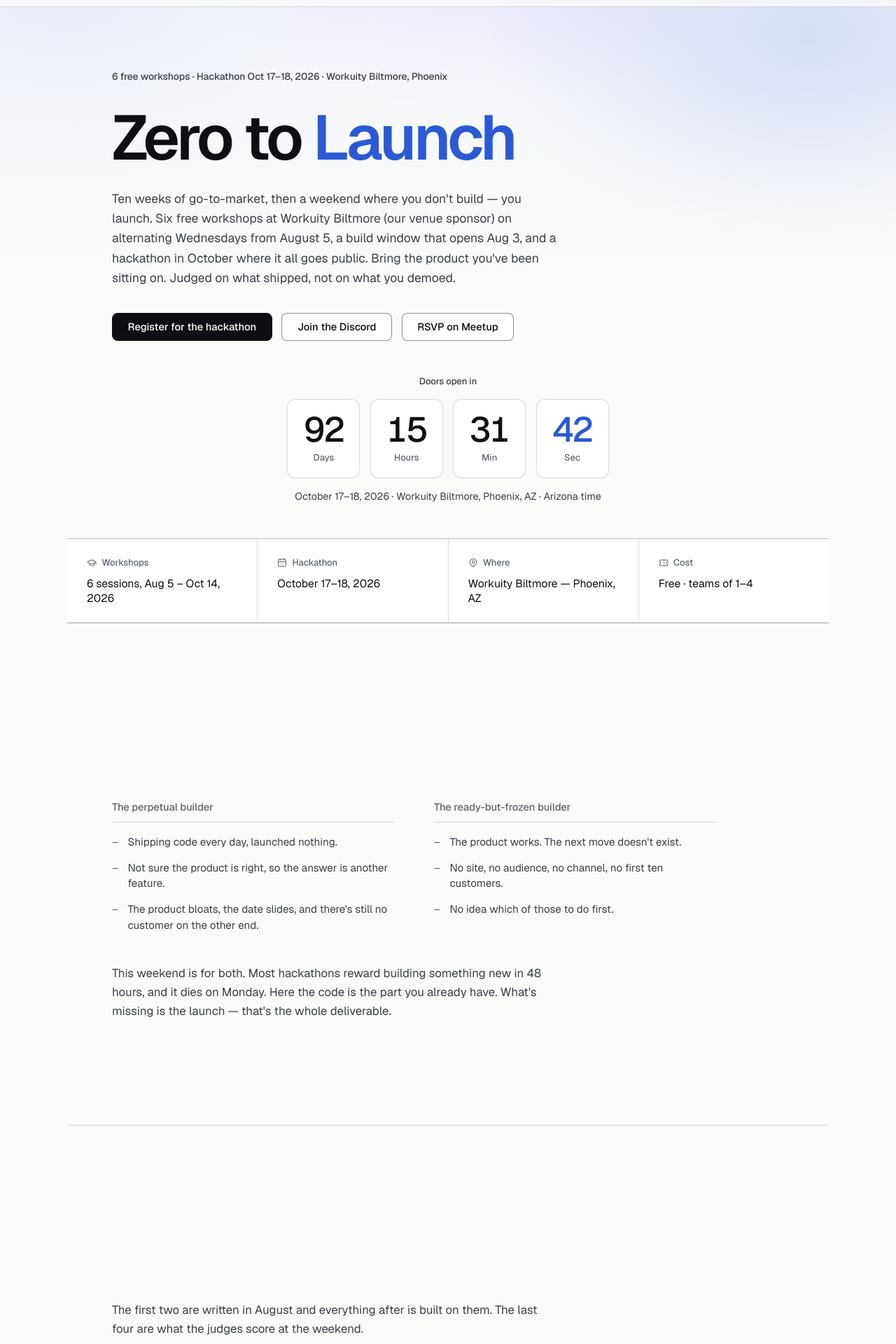
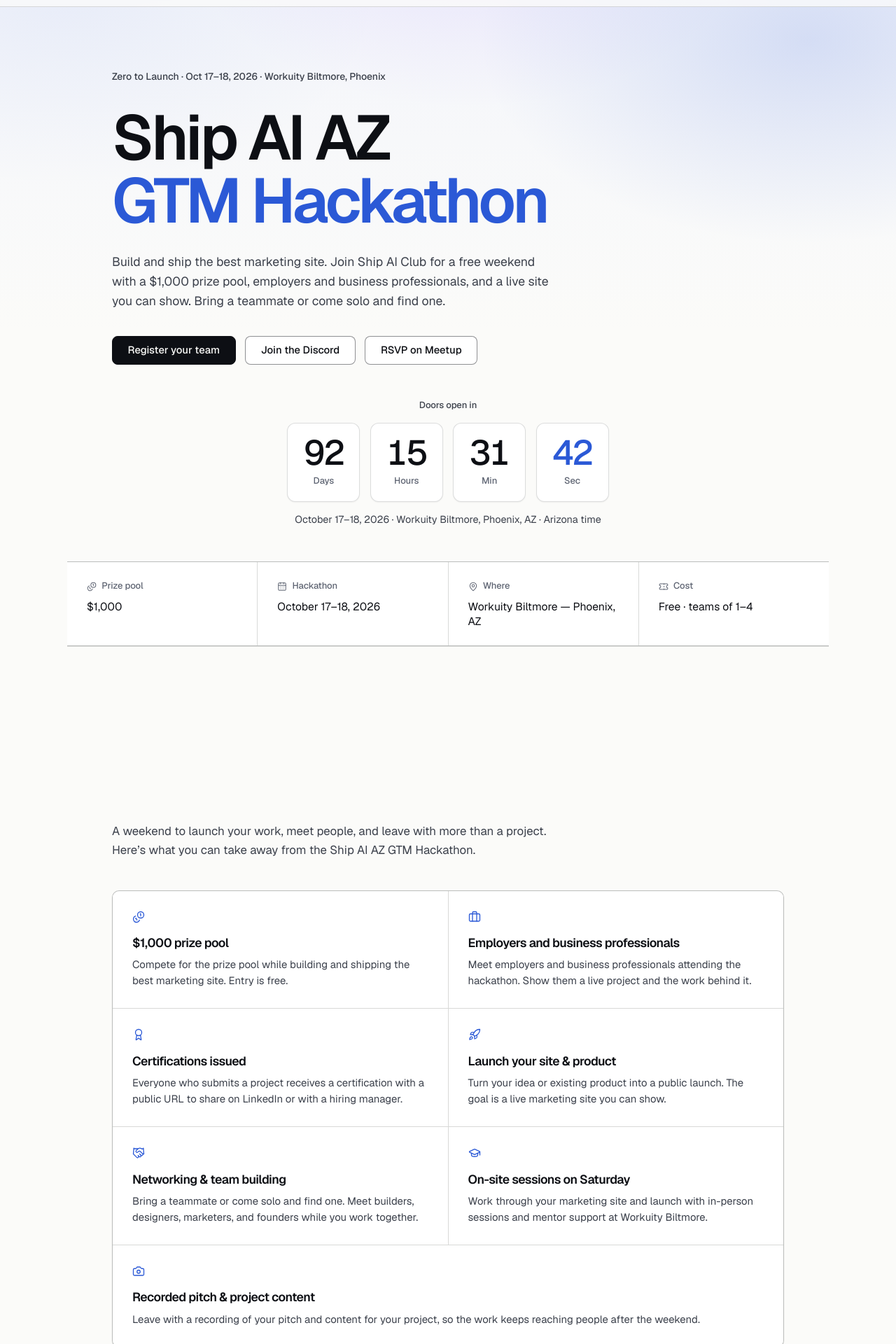
Before and after one commit to Ship-AI-Club/website, a Next.js app: page /programs/zero-to-launch/hackathon in a window 1280 px wide. Shown: the part 60-1980 px from the top of the page at 70% size. Built offline with nearby package versions, Linux system fonts and the light colour scheme; no server answers; the database is empty.

Commit message:
Center Ship AI AZ GTM Hackathon on marketing site launches

```diff
--- a/app/globals.css
+++ b/app/globals.css
@@ -1362,6 +1362,11 @@ h3 .icon {
   padding-bottom: 3rem;
 }
 
+.hk-hero .hero-h1 {
+  white-space: normal;
+  text-wrap: balance;
+}
+
 /* fact strip under the hero */
 
 .hk-facts {
--- a/app/page.jsx
+++ b/app/page.jsx
@@ -129,8 +129,9 @@ export default async function Page() {
             <a className="hero-pill reveal" style={{ "--d": "0ms" }} href={FEATURED.hackathonHref || `/programs/${FEATURED.slug}`}>
               <span className="hero-pill-tag">Now running</span>
               <span className="hero-pill-text">
-                {FEATURED.name}
-                {FEATURED.hasHackathon ? ` — hackathon ${EVENT.datesShort.replace(/, \d{4}$/, "")}` : ""}
+                {FEATURED.hasHackathon
+                  ? `${EVENT.name} · ${EVENT.datesShort.replace(/, \d{4}$/, "")}`
+                  : FEATURED.name}
               </span>
               <ArrowRight size={14} strokeWidth={2} aria-hidden="true" />
             </a>
--- a/app/programs/[program]/hackathon/page.jsx
+++ b/app/programs/[program]/hackathon/page.jsx
@@ -6,20 +6,16 @@ import {
   Briefcase,
   CalendarDays,
   Coins,
-  Eye,
   Camera,
   Gauge,
   Globe2,
   GraduationCap,
   Handshake,
-  LineChart,
-  ListOrdered,
   MapPin,
   Megaphone,
   Mic,
   Rocket,
   Scale,
-  Target,
   Ticket,
   Trophy,
   Users,
@@ -61,7 +57,7 @@ const SOCIALS = [
 ];
 
 const FACTS = [
-  { icon: GraduationCap, label: "Workshops", value: `${EVENT.seriesCount} sessions, ${EVENT.seriesRange}` },
+  { icon: Coins, label: "Prize pool", value: "$1,000" },
   { icon: CalendarDays, label: "Hackathon", value: EVENT.dates },
   { icon: MapPin, label: "Where", value: `${EVENT.venue} — ${EVENT.city}` },
   { icon: Ticket, label: "Cost", value: "Free · teams of 1–4" },
@@ -69,34 +65,19 @@ const FACTS = [
 
 const DELIVERABLES = [
   {
-    icon: Target,
-    title: "Positioning that holds up",
-    copy: "A one-page brief: who it's for, what they use today instead, your sharp edge, the outcome in their words. Swap-tested before anything gets built on it.",
+    icon: Globe2,
+    title: "A live marketing site",
+    copy: "Build a site that makes your product clear: who it helps, why it matters, and what to do next. Publish it at a URL you can share.",
+  },
+  {
+    icon: Rocket,
+    title: "Your site and product, launched",
+    copy: "Put your work in front of people. Bring an existing project or start fresh, then take it public during the weekend.",
   },
   {
     icon: Mic,
-    title: "An elevator pitch you've delivered",
-    copy: "Sixty seconds, five beats, a real ask. One version for customers, one for investors. Said out loud, on the clock, on demo day.",
-  },
-  {
-    icon: Globe2,
-    title: "A live marketing site",
-    copy: "Real URL, real copy, content and SEO in place. Not a placeholder with a waitlist form.",
-  },
-  {
-    icon: Rocket,
-    title: "A public launch",
-    copy: "Executed during the weekend. A date, a channel, an audience. If nobody outside the room can reach it, it didn't launch.",
-  },
-  {
-    icon: LineChart,
-    title: "A growth engine",
-    copy: "One repeatable channel with numbers attached. Not a plan for one — a running one.",
-  },
-  {
-    icon: BadgeCheck,
-    title: "Receipts",
-    copy: "Analytics, signups, revenue, replies. Flat is a valid result if you can show what you learned.",
+    title: "A recorded pitch to share",
+    copy: "Show what you shipped and leave with a recorded pitch and content for your project, ready to share after the event.",
   },
 ];
 
@@ -126,8 +107,8 @@ const SCHEDULE = [
       },
       {
         time: "11:00 AM",
-        name: "Launch clinic, then mentor hours",
-        copy: "The last mile: site live, analytics wired, tracking that survives Sunday's questions, launch post written. Then 1:1 rotations — sites, performance, paid acquisition, B2B sales, content, design.",
+        name: "On-site sessions & mentor hours",
+        copy: "Build and improve your marketing site with sessions on positioning, copy, design, and launch preparation. Get help from mentors as you put it into practice.",
       },
       { time: "12:00 PM", name: "Lunch" },
       {
@@ -158,8 +139,8 @@ const SCHEDULE = [
       },
       {
         time: "12:15 PM",
-        name: "Pitches",
-        copy: "Five minutes, live product on screen. The room votes Crowd Favorite.",
+        name: "Recorded pitches",
+        copy: "Five minutes, live site and product on screen. Your pitch is recorded, and the room votes Crowd Favorite.",
       },
       { time: "1:30 PM", name: "Awards & closing" },
       { time: "2:00 PM", name: "Doors close" },
@@ -194,34 +175,39 @@ const TRACKS = [
 
 const BENEFITS = [
   {
-    icon: Award,
-    title: "A certification, for everyone who enters",
-    copy: "Submit a project and you get one, not just the winners. It names what you shipped and where you placed, at a public URL you can put on LinkedIn or send to a hiring manager. Turning up and shipping is the bar.",
-  },
-  {
-    icon: ListOrdered,
-    title: "A permanent listing on this site",
-    copy: "Every entrant gets a row: team, project, live URL, category and placement. It stays up long after the room empties.",
-  },
-  {
     icon: Coins,
-    title: "The prize pool",
-    copy: "Cash plus in-kind — API credits, hosting, tools — split across the five categories. It grows with sponsorship, and amounts land on this page as sponsors confirm. Entry is free either way.",
-  },
-  {
-    icon: Trophy,
-    title: "A trophy, for the shelf",
-    copy: "Every category winner takes home a physical award, engraved with the category and the year. Cash gets spent and credits get burned. This is the part still on your desk in five years.",
+    title: "$1,000 prize pool",
+    copy: "Compete for the prize pool while building and shipping the best marketing site. Entry is free.",
   },
   {
     icon: Briefcase,
-    title: "An internship, as a prize",
-    copy: "One award is a seat rather than a payout: a paid internship with a sponsor company. If you're early in your career, it's the fastest route from a weekend project to getting paid to build.",
+    title: "Employers and business professionals",
+    copy: "Meet employers and business professionals attending the hackathon. Show them a live project and the work behind it.",
   },
   {
-    icon: Eye,
-    title: "Visibility to investors",
-    copy: "Sunday's pitches are open to the venture capitalists, angels and operators we bring in, and the judging panel comes from the same pool. Five minutes, live product, real numbers. No deck round — just the launch you executed.",
+    icon: Award,
+    title: "Certifications issued",
+    copy: "Everyone who submits a project receives a certification with a public URL to share on LinkedIn or with a hiring manager.",
+  },
+  {
+    icon: Rocket,
+    title: "Launch your site & product",
+    copy: "Turn your idea or existing product into a public launch. The goal is a live marketing site you can show.",
+  },
+  {
+    icon: Handshake,
+    title: "Networking & team building",
+    copy: "Bring a teammate or come solo and find one. Meet builders, designers, marketers, and founders while you work together.",
+  },
+  {
+    icon: GraduationCap,
+    title: "On-site sessions on Saturday",
+    copy: "Work through your marketing site and launch with in-person sessions and mentor support at Workuity Biltmore.",
+  },
+  {
+    icon: Camera,
+    title: "Recorded pitch & project content",
+    copy: "Leave with a recording of your pitch and content for your project, so the work keeps reaching people after the weekend.",
   },
 ];
 
@@ -234,7 +220,7 @@ const CRITERIA = [
 
 const RULES = [
   "Teams of 1–4. One team per person. Solo entries are fine.",
-  `Bring a product you've already built, or start when the build window opens ${EVENT.buildOpens}. Both are eligible — this is a launch hackathon, not a from-scratch hackathon.`,
+  `Bring a product you've already built, or start when the build window opens ${EVENT.buildOpens}. Both are eligible. Build and ship a live marketing site for your project.`,
   "Anyone can compete. No workshop attendance required — turn up on Saturday with something to launch and you're in. The sessions make you better at it; they were never a gate.",
   `Your launch has to go public during the hackathon weekend, ${EVENT.datesShort}. A live, publicly reachable URL is required.`,
   `Submit your project by ${EVENT.deadline}. No late submissions.`,
@@ -249,11 +235,11 @@ const RULES = [
 const FAQS = [
   {
     q: "Do I need to already have a product to enter?",
-    a: "No, but it helps a lot. Most hackathons ban pre-existing projects — this one is built around them. If you're starting fresh, the build window opens Monday August 3, ten weeks before the weekend. Either way the score is weighted toward launching, not building.",
+    a: "No. Bring an existing product or start fresh. The focus is building and shipping the best marketing site, with a live URL you can show by Sunday. You can begin before the weekend; the build window opened August 3.",
   },
   {
     q: "What's the difference between the workshops and the hackathon?",
-    a: "The workshops are six free sessions on alternating Wednesdays from August 5 to October 14 — the whole go-to-market curriculum, in order, with the work done live on screen. Watch, or follow along on your laptop. The hackathon weekend, October 17 to 18, is the finale: you launch publicly, build the growth engine, and pitch what happened. You build across the ten weeks; you ship at the weekend.",
+    a: "The workshops are six free sessions on alternating Wednesdays from August 5 to October 14 — the whole go-to-market curriculum, in order, with the work done live on screen. Watch, or follow along on your laptop. The Ship AI AZ GTM Hackathon, October 17–18, is the Zero to Launch finale: build and ship your marketing site, join on-site sessions on Saturday, then pitch what you launched on Sunday.",
   },
   {
     q: "Do I have to attend the workshops to compete?",
@@ -273,15 +259,11 @@ const FAQS = [
   },
   {
     q: "What do I get if I don't win?",
-    a: "A certification and a permanent listing on this site, same as everyone else who submits. The certification names your project and your placement at a public URL you can link from LinkedIn or a job application; the listing keeps your live URL up after the weekend. And your product is launched, in front of the judges, investors and operators in the room whether you place or not.",
+    a: "A certification and a permanent listing on this site, same as everyone else who submits. The certification names your project and your placement at a public URL you can link from LinkedIn or a job application; the listing keeps your live URL up after the weekend. You also leave with a live marketing site, a recorded pitch, and content for your project, with opportunities to meet employers and business professionals.",
   },
   {
-    q: "How does the internship prize work?",
-    a: "One award is a paid internship seat with a sponsor company rather than a cash prize, aimed at builders early in their career. The sponsor makes the final call on the offer, and the details go on this page once sponsorship closes October 2.",
-  },
-  {
-    q: "Will there be investors in the room?",
-    a: "That's the plan. Sunday's pitches are open to the venture capitalists, angels and operators we bring in, and the judging panel is drawn from the same pool. Nobody is raising on stage — you show the launch you executed and the numbers it produced, which beats a deck anyway.",
+    q: "Who will I meet?",
+    a: "Employers and business professionals are attending alongside builders, designers, marketers, and founders. Bring a teammate or come solo and find one during Saturday's team formation block.",
   },
   {
     q: "Do I need a team?",
@@ -313,7 +295,7 @@ const FAQS = [
   },
   {
     q: "How do I sponsor, judge, mentor or volunteer?",
-    a: `Make an account and send the request from your dashboard — one short form each, straight to Santos rather than a Discord thread he might miss. Mentoring is Saturday's 1:1 rotations. Volunteering is photography or the check-in booth, a few hours. Judging is an application rather than a sign-up: the panel is small and picked by hand, and a seat also comes with Gold and Platinum sponsorship. Sponsorship closes ${EVENT.sponsorDeadline} so prize amounts can go on this page before registration opens.`,
+    a: `Make an account and send the request from your dashboard — one short form each, straight to Santos rather than a Discord thread he might miss. Mentoring is Saturday's 1:1 rotations. Volunteering is photography or the check-in booth, a few hours. Judging is an application rather than a sign-up: the panel is small and picked by hand, and a seat also comes with Gold and Platinum sponsorship. Sponsorship closes ${EVENT.sponsorDeadline} to support the prize pool and event.`,
   },
 ];
 
@@ -321,8 +303,7 @@ const EVENT_SCHEMA = {
   "@context": "https://schema.org",
   "@type": "Event",
   name: EVENT.name,
-  description:
-    "A two-day hackathon for builders who need to launch. Plan the launch, execute it, and build a growth engine — judged on what actually shipped.",
+  description: EVENT.description,
   startDate: EVENT.startISO,
   endDate: EVENT.endISO,
   eventAttendanceMode: "https://schema.org/OfflineEventAttendanceMode",
@@ -350,9 +331,8 @@ const FAQ_SCHEMA = {
   })),
 };
 
-const TITLE = "Zero to Launch — Ship AI Hackathon";
-const DESCRIPTION =
-  "A free two-day hackathon at Workuity Biltmore, Phoenix, Oct 17–18 2026, for builders who need to launch. Plan the launch, execute it, build a growth engine. Judged on what shipped.";
+const TITLE = EVENT.name;
+const DESCRIPTION = EVENT.description;
 
 export const metadata = {
   title: TITLE,
@@ -424,22 +404,20 @@ export default async function Page({ params }) {
       <main id="top">
         <section className="hero hk-hero">
           <p className="eyebrow reveal" style={{ "--d": "0ms" }}>
-            6 free workshops · Hackathon {EVENT.datesShort} · Workuity Biltmore, Phoenix
+            Zero to Launch · {EVENT.datesShort} · Workuity Biltmore, Phoenix
           </p>
           <h1 className="hero-h1 reveal" style={{ "--d": "80ms" }}>
-            Zero to <span className="hero-accent">Launch</span>
-            <span className="sr-only"> — the Ship AI hackathon</span>
+            Ship AI AZ{" "}<br />
+            <span className="hero-accent">GTM Hackathon</span>
           </h1>
           <p className="lede reveal" style={{ "--d": "280ms" }}>
-            Ten weeks of go-to-market, then a weekend where you don&apos;t build — you launch.
-            Six free workshops at Workuity Biltmore (our venue sponsor) on alternating
-            Wednesdays from August 5, a build window that opens {EVENT.buildOpensShort}, and a
-            hackathon in October where it all goes public. Bring the product you&apos;ve been
-            sitting on. Judged on what shipped, not on what you demoed.
+            Build and ship the best marketing site. Join Ship AI Club for a free weekend
+            with a $1,000 prize pool, employers and business professionals, and a live site
+            you can show. Bring a teammate or come solo and find one.
           </p>
           <div className="cta-row reveal" style={{ "--d": "380ms" }}>
             <a className="btn btn-solid" href="/dashboard">
-              Register for the hackathon
+              Register your team
             </a>
             <a className="btn btn-ghost" href={DISCORD} target="_blank" rel="noreferrer">
               Join the Discord
@@ -464,41 +442,35 @@ export default async function Page({ params }) {
           ))}
         </section>
 
-        <section className="section" id="why">
-          <p className="kicker">Why this exists</p>
-          <h2>Two kinds of builder, stuck in the same place.</h2>
-          <div className="audience">
-            <div className="aud-col aud-not">
-              <p className="aud-head">The perpetual builder</p>
-              <ul>
-                <li>Shipping code every day, launched nothing.</li>
-                <li>Not sure the product is right, so the answer is another feature.</li>
-                <li>The product bloats, the date slides, and there&apos;s still no customer on the other end.</li>
-              </ul>
-            </div>
-            <div className="aud-col aud-not">
-              <p className="aud-head">The ready-but-frozen builder</p>
-              <ul>
-                <li>The product works. The next move doesn&apos;t exist.</li>
-                <li>No site, no audience, no channel, no first ten customers.</li>
-                <li>No idea which of those to do first.</li>
-              </ul>
-            </div>
+        <section className="section" id="benefits">
+          <p className="kicker">What’s in it for you</p>
+          <h2>Build something worth showing.</h2>
+          <p className="section-lede">
+            A weekend to launch your work, meet people, and leave with more than a project.
+            Here’s what you can take away from the Ship AI AZ GTM Hackathon.
+          </p>
+          <div className="hk-cats">
+            {BENEFITS.map((b) => (
+              <div key={b.title} className="hk-cat">
+                <b.icon className="icon" size={18} strokeWidth={1.75} aria-hidden="true" />
+                <h3>{b.title}</h3>
+                <p>{b.copy}</p>
+              </div>
+            ))}
           </div>
-          <p className="section-lede hk-thesis">
-            This weekend is for both. Most hackathons reward building something new in 48
-            hours, and it dies on Monday. Here the code is the part you already have.
-            What&apos;s missing is the launch — that&apos;s the whole deliverable.
+          <p className="hk-note">
+            The listing and the certifications live on{" "}
+            <a href="/programs/zero-to-launch/hackathon/results">the results page</a>,
+            published Sunday, straight after the awards.
           </p>
-          <p className="rule-line">Feel the fear and do it anyways.</p>
         </section>
 
         <section className="section" id="outcomes">
           <p className="kicker">What you leave with</p>
-          <h2>Six things, by Sunday afternoon.</h2>
+          <h2>A live site you can show.</h2>
           <p className="section-lede">
-            The first two are written in August and everything after is built on them. The
-            last four are what the judges score at the weekend.
+            By Sunday afternoon, your marketing site is live, your product is in front of
+            people, and you have a pitch and content to keep sharing.
           </p>
           <div className="values">
             {DELIVERABLES.map((d) => (
@@ -562,10 +534,10 @@ export default async function Page({ params }) {
           <p className="kicker">The weekend</p>
           <h2>Saturday morning to Sunday afternoon.</h2>
           <p className="section-lede">
-            No teaching this weekend — that happened on Wednesdays. Saturday morning you lock a
-            launch plan and put it live in a room full of people doing the same thing, Sunday
-            you show what it produced. The B2C and B2B playbooks were sessions two and three;
-            mentors run those 1:1 on Saturday. Doors are 9 AM–5 PM Saturday and 9 AM–2 PM Sunday.
+            Saturday brings team formation, on-site sessions, and time to build and launch
+            your marketing site with mentor support. Sunday is for finishing your site,
+            recording your pitch, and showing what you shipped. Doors are 9 AM–5 PM Saturday
+            and 9 AM–2 PM Sunday. Please park in the surface lot. Sponsored by Workuity.
           </p>
           <div className="hk-days">
             {SCHEDULE.map((d) => (
@@ -603,8 +575,8 @@ export default async function Page({ params }) {
           <p className="kicker">Prizes &amp; judging</p>
           <h2>Five categories. One judged award per team.</h2>
           <p className="section-lede">
-            The pool is cash plus in-kind and grows with sponsorship — amounts land on this
-            page as sponsors confirm. Entry is free either way.
+            Compete for a $1,000 prize pool. The focus is building and shipping the best
+            marketing site, with awards across five categories. Entry is free.
           </p>
           <div className="hk-cats">
             {CATEGORIES.map((c) => (
@@ -641,29 +613,6 @@ export default async function Page({ params }) {
           </ul>
         </section>
 
-        <section className="section" id="benefits">
-          <p className="kicker">What you get for entering</p>
-          <h2>Six things on the table.</h2>
-          <p className="section-lede">
-            Most hackathons pay out to the top three and everyone else goes home with a
-            wristband. Here the floor is worth showing up for — the awards sit on top of it.
-          </p>
-          <div className="hk-cats">
-            {BENEFITS.map((b) => (
-              <div key={b.title} className="hk-cat">
-                <b.icon className="icon" size={18} strokeWidth={1.75} aria-hidden="true" />
-                <h3>{b.title}</h3>
-                <p>{b.copy}</p>
-              </div>
-            ))}
-          </div>
-          <p className="hk-note">
-            The listing and the certifications live on{" "}
-            <a href="/programs/zero-to-launch/hackathon/results">the results page</a>,
-            published Sunday, straight after the awards.
-          </p>
-        </section>
-
         <section className="section" id="rules">
           <p className="kicker">The rules</p>
           <h2>Eleven of them. All of them short.</h2>
@@ -687,7 +636,7 @@ export default async function Page({ params }) {
           </p>
           <div className="cta-row">
             <a className="btn btn-solid" href="/dashboard">
-              Register for the hackathon
+              Register your team
             </a>
             <a className="btn btn-ghost" href="/programs/zero-to-launch/hackathon/submit">
               What the form asks for
@@ -736,8 +685,8 @@ export default async function Page({ params }) {
             </a>
           </div>
           <p className="hk-note">
-            Sponsorship closes {EVENT.sponsorDeadline} so prize amounts can go on this page
-            before we push registration.{" "}
+            Sponsorship closes {EVENT.sponsorDeadline}. Help support the $1,000 prize pool
+            and the builders launching their projects.{" "}
             <a href="/dashboard/requests">Start a sponsorship request</a>.
           </p>
         </section>
@@ -751,7 +700,7 @@ export default async function Page({ params }) {
                 <Gauge className="icon" size={18} strokeWidth={1.75} aria-hidden="true" />
                 Judges
               </h3>
-              <p className="hk-role-when">Sunday, roughly 1:00–4:30 PM · 3–5 seats</p>
+              <p className="hk-role-when">Sunday, noon–2:00 PM · 3–5 seats</p>
               <p>
                 Founders and operators who have launched something and can tell a real number
                 from a vanity one. Score against published criteria, ask hard questions in the
@@ -838,10 +787,10 @@ export default async function Page({ params }) {
         </section>
 
         <section className="section hk-close">
-          <h2>Bring the thing you never launched.</h2>
+          <h2>Bring a teammate. Leave with a live site.</h2>
           <div className="cta-row">
             <a className="btn btn-solid" href="/dashboard">
-              Register for the hackathon
+              Register your team
             </a>
             <a className="btn btn-ghost" href={DISCORD} target="_blank" rel="noreferrer">
               Join the Discord
--- a/app/programs/[program]/hackathon/sponsor/page.jsx
+++ b/app/programs/[program]/hackathon/sponsor/page.jsx
@@ -44,7 +44,7 @@ const SOCIALS = [
   { href: GITHUB, label: "GitHub", glyph: <BrandGlyph icon={siGithub} /> },
 ];
 
-const TITLE = "Sponsor Zero to Launch — Ship AI";
+const TITLE = `Sponsor ${EVENT.name}`;
 const DESCRIPTION =
   "Seven events over ten weeks for 30–50 Phoenix builders. Four tiers, an itemized menu with the prices on it, and credits or donated hours count the same as cash.";
 
```
Also changed, not shown: lib/hackathon.js, lib/programs.js, lib/results.js, public/llms.txt.
